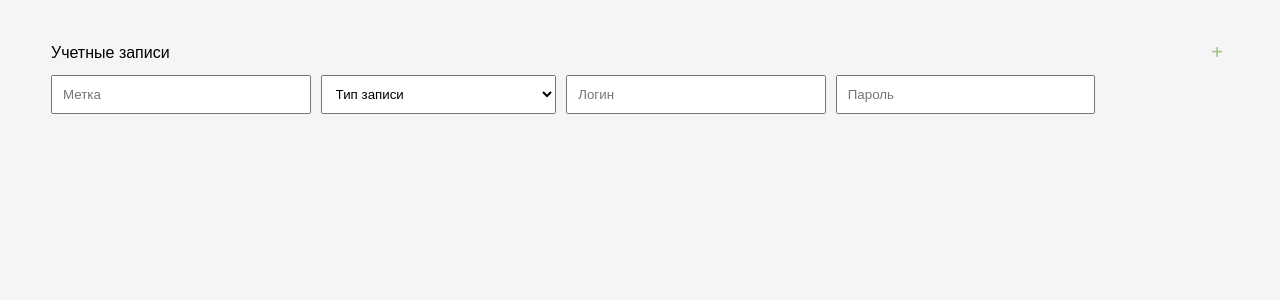
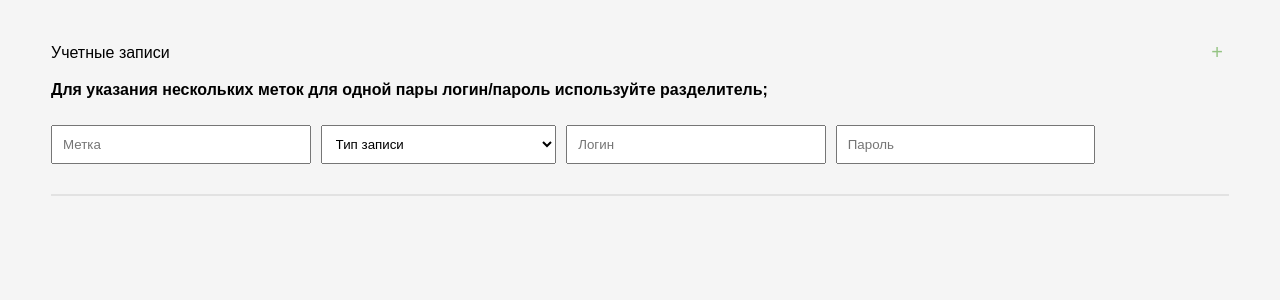
Before and after one commit to vitaly-plaschev/vue3-account-management, a Vue app: page / in a window 1280 px wide. Shown: the top 300 px of the page. Built offline with nearby package versions, Linux system fonts and the light colour scheme.

Commit message:
Last changes & notes. Completed

```diff
--- a/src/components/AccountManagement.vue
+++ b/src/components/AccountManagement.vue
@@ -35,7 +35,6 @@ const cleanForm = () => {
   formData.password = "";
 };
 
-
 const checkForm = () => {
   checkFields();
   if (formData.accountType && formData.login && formData.password) return true;
@@ -49,8 +48,8 @@ const submitForm = () => {
 
 const checkFields = () => {
   validationData.login = formData.login?.trim() === "";
-  validationData.accountType = formData.accountType?.trim() === ""
-  validationData.password = formData.password?.trim() === ""
+  validationData.accountType = formData.accountType?.trim() === "";
+  validationData.password = formData.password?.trim() === "";
 };
 
 const validateLogin = () =>
@@ -71,6 +70,13 @@ const validatePassword = () =>
         <span>Учетные записи</span>
         <button type="submit" class="add">+</button>
       </div>
+
+      <p>
+        <b
+          >Для указания нескольких меток для одной пары логин/пароль используйте
+          разделитель;</b
+        >
+      </p>
 
       <!-- Label -->
       <input
@@ -120,6 +126,8 @@ const validatePassword = () =>
         @blur="validatePassword"
       />
     </form>
+
+    <div class="border-line"></div>
 
     <!-- Displaying Data -->
     <ul class="account-list">
@@ -197,6 +205,11 @@ li {
   border: 2px solid red;
 }
 
+.border-line {
+  border: 1px solid #e2e2e2;
+  margin-top: 30px;
+}
+
 .add-container {
   display: flex;
   align-items: center;
```
